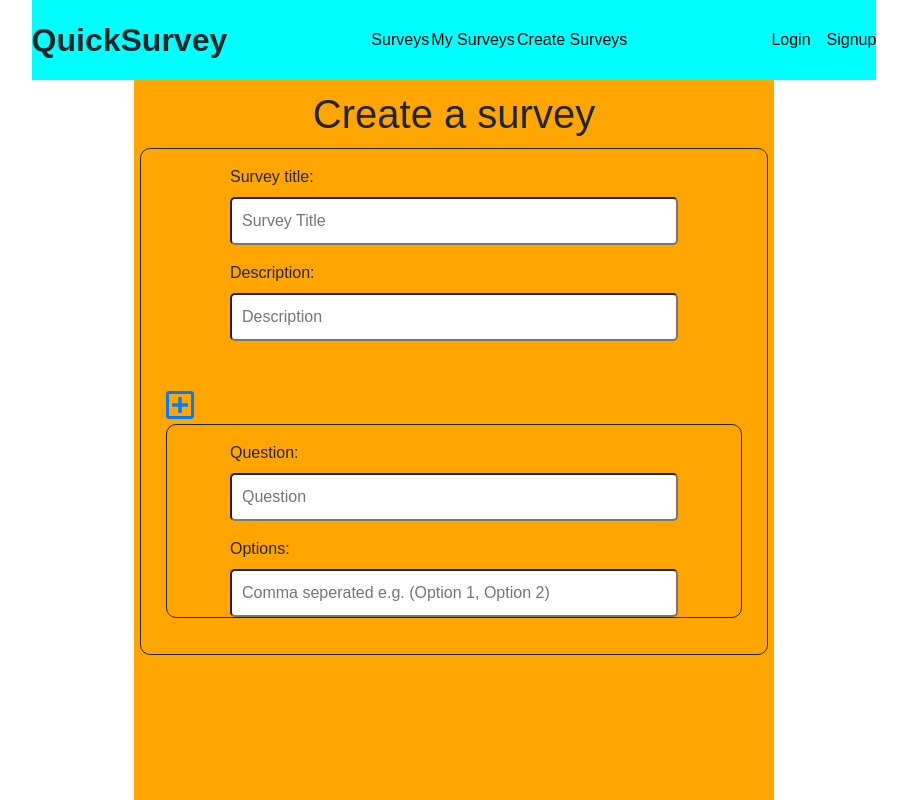
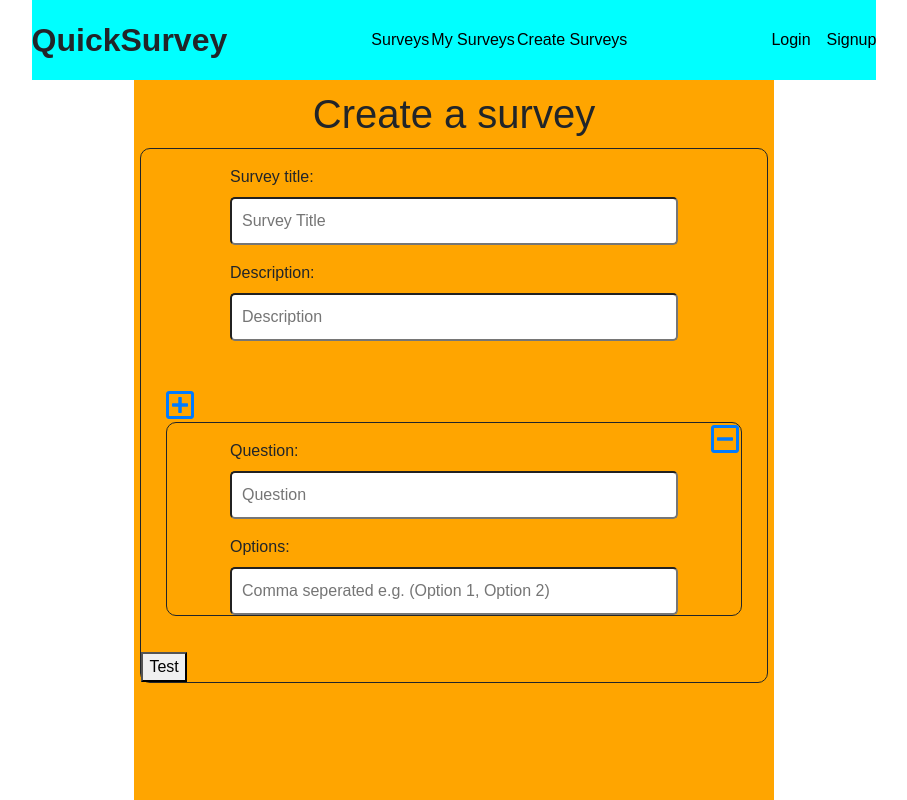
Before and after one commit to LouPrit/quicksurvey, a React (Create React App) app: page /create in a window 1280 px wide. Shown: the whole page, without its empty margins (186-1093 px from the left). Built offline with nearby package versions, Linux system fonts and the light colour scheme.

Commit message:
Added functionality to add / remove questions, also created the functions to allow the state to be correctly updated depending on which question / input the user types into

```diff
--- a/src/App.js
+++ b/src/App.js
@@ -65,19 +65,17 @@ verifyToken() {
   render() {
     return (
       <Router>
-        <Switch>
         <div className="App">
           <MainNav logState={this.state.status}/>
           <Switch>
           <Route path="/" exact component={MainPage} />
           <Route path="/mysurveys" render={(props) => <MySurveysPage  {...props} />} />
-          <Route path="/create" render={(props) => <CreatePage  {...props} />} />
+          <Route path="/create" render={(props) => <CreatePage status={this.state.status} {...props} />} />
           <Route path="/signup" render={(props) => <SignupPage  {...props} />} /> {/*Passing props to the 'SignupPage component, uses 'render' instead of 'component'*/}
           <Route path="/login" render={(props) => <LoginPage setLogInState={this.setLogInState} {...props} />} />
           <Route path="*" component={NotFound} /> {/*Catches any routes that don't match the above and sends them to the NotFound page*/}
           </Switch>
         </div>
-        </Switch>
       </Router>
     );
   }
--- a/src/pages/create.js
+++ b/src/pages/create.js
@@ -1,40 +1,138 @@
 import React, { Component } from 'react';
 import '../styles/create.css';
-import axios from 'axios';
 
-let addedQuestionArr = [{
-    id: 0,
-    question: '',
-    options: ''
-}];
 
 class CreatePage extends Component {
     constructor(props) {
         super(props);
 
         this.state = {
-            survObj: {
-                title: '',
-                id: 1,
-                user: 'kingsolos',
-                survey: [{
-                    question: 'What is your favorite colour?',
+            title: '',
+            description: '',
+            id: Date.now(), //Provides us with a unique ID as Date.now returns the milliseconds since January 1, 1970 00:00:00
+            questions: [
+                {
                     type: 'radio',
+                    id: 0,
+                    question: '',
                     options: ''
-                }]
-            }
+                }
+            ]
         };
 
+        this.Question = this.Question.bind(this);
+        this.textChanged = this.textChanged.bind(this);
+        this.addQuestion = this.addQuestion.bind(this);
+        this.removeQuestion = this.removeQuestion.bind(this);
+        this.saveSurvey = this.saveSurvey.bind(this);
     }
 
     componentDidMount() {
         document.title = 'Create a survey';
     }
 
-    addQuestion = (e) => {
-        addedQuestionArr.push({ id: addedQuestionArr.length,    question: '',
-        options: ''});
-        console.log(addedQuestionArr);
+    /**
+     * Called by the 'onChange' handler for adding a title, description, question or options
+     * @param {*} e - Event passed from handler
+     */
+    textChanged(e) {
+        const id = Number(e.target.id); //Grab the ID of our target and convert to number
+        const name = e.target.name; //Get the 'name' attribute of our target (either 'question' or 'options')
+
+        //If we are typing inside title or description field do this
+        if (name === 'title' || name === 'description') {
+            this.setState(
+                {
+                    [name]: e.target.value
+                }
+            );
+        } else { //not title or description so must be inside question or options box
+            let questionsCopy = JSON.parse(JSON.stringify(this.state.questions)); //Clone a complete copy of the 'questions' array from State
+            //Add the text the user typed into the questionsCopy object, used the id and name
+            questionsCopy[questionsCopy.findIndex(i => i.id === id)][name] = e.target.value;
+            //Set the state to our newly altered questions object.
+            this.setState(
+                {
+                    questions: questionsCopy
+                }
+            );
+        }
+    }
+
+    /**
+     * Adds a new object into the questions array
+     */
+    addQuestion(e) {
+        e.preventDefault();
+        this.setState(
+            {
+                questions: [
+                    ...this.state.questions,
+                    {
+                        type: 'radio',
+                        id: this.state.questions.length,
+                        question: '',
+                        options: ''
+                    }
+                ]
+            }
+        );
+    }
+
+    /**
+     * Layout for each of the question / options boxes
+     * @param {*} id - this allows us to tie together the inputs / buttons etc to the correct list item.
+     */
+    questionLayout(id) {
+        return (
+            <li className="insideQuestionDiv" key={id} id={id}>
+                <a href=" " onClick={this.removeQuestion} className="shrinkAnchorMinus">
+                    <i className="far fa-minus-square fa-2x" id={id}></i>
+                </a>
+                <div id='quesDiv'>
+                    <label id='#quesLabel'>Question: </label>
+                    <input type='text' id={id} name="question" className='quesInput' placeholder='Question' onChange={this.textChanged} />
+                </div>
+                <div id='optionsDiv'>
+                    <label id='#optionsLabel'>Options:</label>
+                    <input type='text' id={id} name="options" className='optionsInput' placeholder='Comma seperated e.g. (Option 1, Option 2)' onChange={this.textChanged} />
+                </div>
+            </li>
+        );
+    }
+
+    /**
+     * Iterates through the questions array and creates a visual layout for each one along with a unique id
+     */
+    Question() {
+        return (
+            this.state.questions.map((item) => this.questionLayout(item.id))
+        );
+    }
+
+    /**
+     * Triggered when a user clicks a '-' button to remove a question from the survey
+     */
+    removeQuestion(e) {
+        e.preventDefault(); //Using anchor tags to prevents page from refreshing / URL altering
+        const id = Number(e.target.id); //Get the ID of the button we pressed (the buttons ID matches the li ID)
+        if (id !== 0) {
+            const questionArray = JSON.parse(JSON.stringify(this.state.questions)); //Clone a complete copy of the 'questions' array from State
+            questionArray.splice(questionArray.findIndex(i => i.id === id), 1);
+            this.setState(
+                {
+                    questions: [...questionArray]
+                }
+            );
+        } else {
+            alert("Unable to remove");
+        }
+    }
+
+    //Test, currently displays what is in state.
+    saveSurvey(e) {
+        e.preventDefault();
+        alert(JSON.stringify(this.state));
     }
 
     render() {
@@ -45,44 +143,27 @@ class CreatePage extends Component {
                     <form className='createSurveyForm'>
                         <div id='titleDiv'>
                             <label id='#titleLabel'>Survey title:</label>
-                            <input type='text' id='titleInput' placeholder='Survey Title' />
+                            <input type='text' name="title" id='titleInput' placeholder='Survey Title' onChange={this.textChanged} />
                         </div>
                         <div id='descriptionDiv'>
                             <label id='#descriptionLabel'>Description:</label>
-                            <input type='text' id='descriptionInput' placeholder='Description' />
+                            <input type='text' name="description" id='descriptionInput' placeholder='Description' onChange={this.textChanged} />
                         </div>
                         <div className="questionDiv">
-                            <a href='#' onClick={this.addQuestion}>
-                                <i class="far fa-plus-square fa-2x" id="plusIcon"></i>
+                            <a href=' ' onClick={this.addQuestion} className="shrinkAnchorPlus">
+                                <i className="far fa-plus-square fa-2x" id="plusIcon"></i>
                             </a>
-                            <Question />
+                            <ul className="questionList">
+                                <this.Question />
+                            </ul>
                         </div>
                     </form>
+                    <button onClick={this.saveSurvey}>Test</button>
                 </div>
             </div>
         );
     }
 }
 
-let QuestionLayout = () => {
-    return (
-        <div className="insideQuestionDiv">
-            <div id='quesDiv'>
-                <label id='#quesLabel'>Question: </label>
-                <input type='text' id='quesInput' placeholder='Question' />
-            </div>
-            <div id='optionsDiv'>
-                <label id='#optionsLabel'>Options:</label>
-                <input type='text' id='optionsInput' placeholder='Comma seperated e.g. (Option 1, Option 2)' />
-            </div>
-        </div>
-    );
-}
-
-let Question = () => {
-    return (
-        addedQuestionArr.map(item => QuestionLayout())
-    );
-}
 
 export default CreatePage;
--- a/src/pages/mysurveys.js
+++ b/src/pages/mysurveys.js
@@ -1,6 +1,5 @@
 import React, { Component } from 'react';
 import '../styles/create.css';
-import axios from 'axios';
 
 
 class MySurveysPage extends Component {
--- a/src/styles/create.css
+++ b/src/styles/create.css
@@ -23,7 +23,7 @@
     margin: 1rem auto 0 auto;
 }
 
-#titleInput ,#optionsInput, #descriptionInput, #quesInput {
+#titleInput ,.optionsInput, #descriptionInput, .quesInput {
     width: 35vw;
     padding: 10px;
     border-radius: 5px;
@@ -51,3 +51,23 @@
 #plusIcon {
     align-self: center;
 }
+
+.questionList {
+    margin: auto;
+    padding: 0;
+    margin: 0;
+}
+
+.shrinkAnchorPlus {
+    height: 30px;
+    width: 30px;
+    margin-bottom: 3px;
+    align-self: flex-start;
+}
+
+.shrinkAnchorMinus {
+    height: 30px;
+    width: 30px;
+    align-self: flex-end;
+    position: absolute;
+}
```
Also changed, not shown: 1 other file (tests, documents, lock files or other folders).
